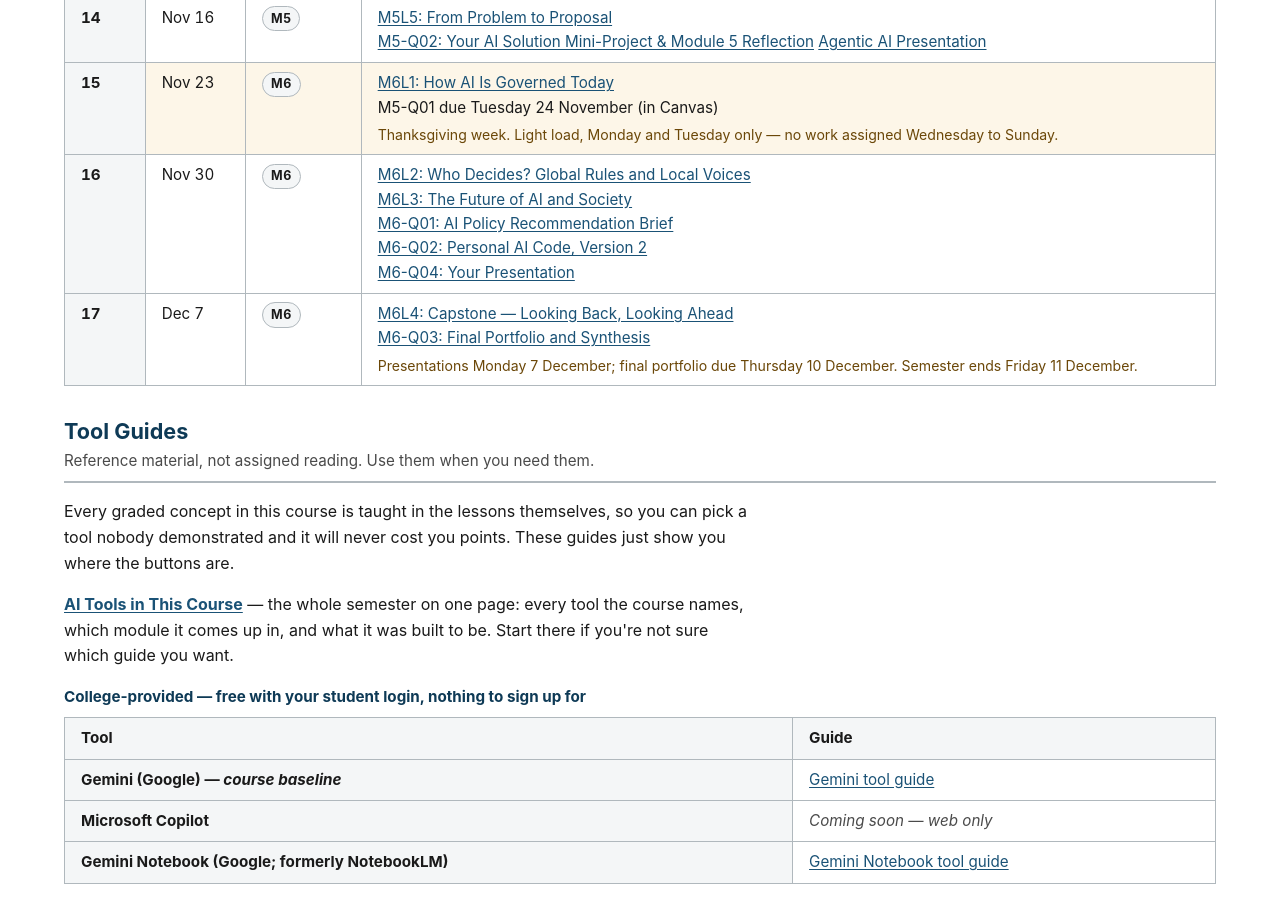
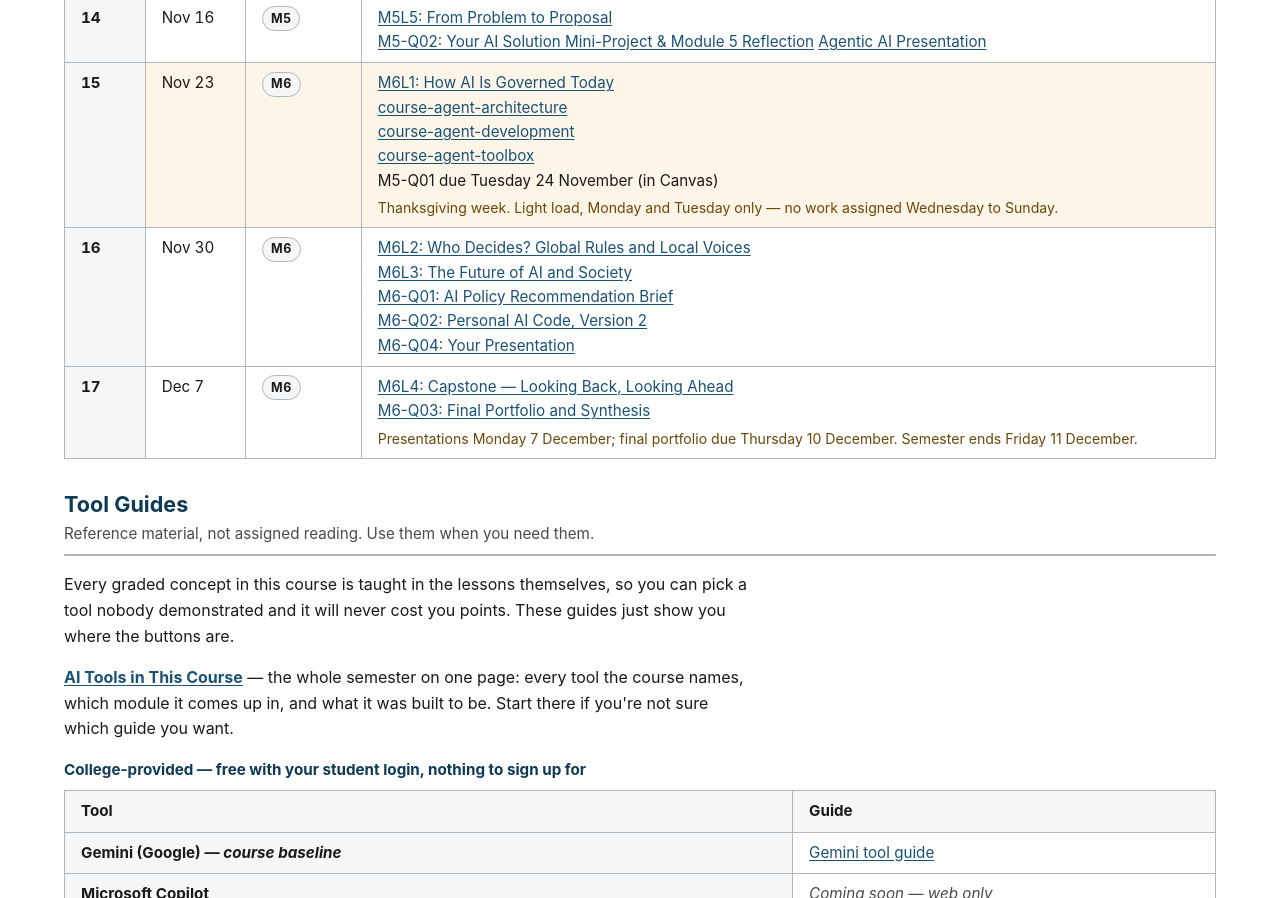
Before and after one commit to dpai-mc/csc141-fall-2026, a plain HTML site: page index.html in a window 1280 px wide. Shown: the part 2624-3522 px from the top of the page. Drawn offline with Linux system fonts and the light colour scheme.

Commit message:
Add files via upload

```diff
--- a/index.html
+++ b/index.html
@@ -311,6 +311,9 @@ tr.exception td { background: #fdf6e8; }
             <th scope="row" class="wk">15</th><td class="wk">Nov 23</td><td><span class="mod">M6</span></td>
             <td>
               <a href="modules/M6/student-content/m6l1.html" target="_blank" rel="noopener">M6L1: How AI Is Governed Today</a><br>
+              <a href="modules/M6/student-content/course-agent-architecture.html" target="_blank" rel="noopener">course-agent-architecture</a><br>
+              <a href="modules/M6/student-content/course-agent-development.html" target="_blank" rel="noopener">course-agent-development</a><br>
+              <a href="modules/M6/student-content/course-agent-toolbox.html" target="_blank" rel="noopener">course-agent-toolbox</a><br>
               M5-Q01 due Tuesday 24 November (in Canvas)
               <span class="exception-note">Thanksgiving week. Light load, Monday and Tuesday only &mdash; no work assigned Wednesday to Sunday.</span>
             </td>
```
